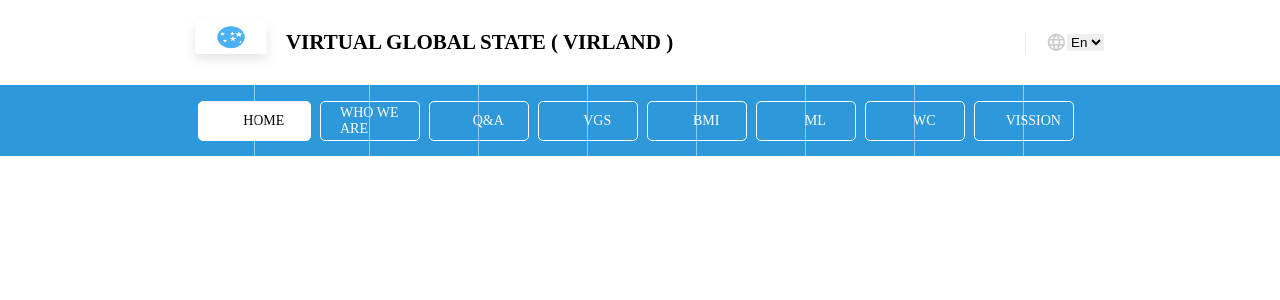
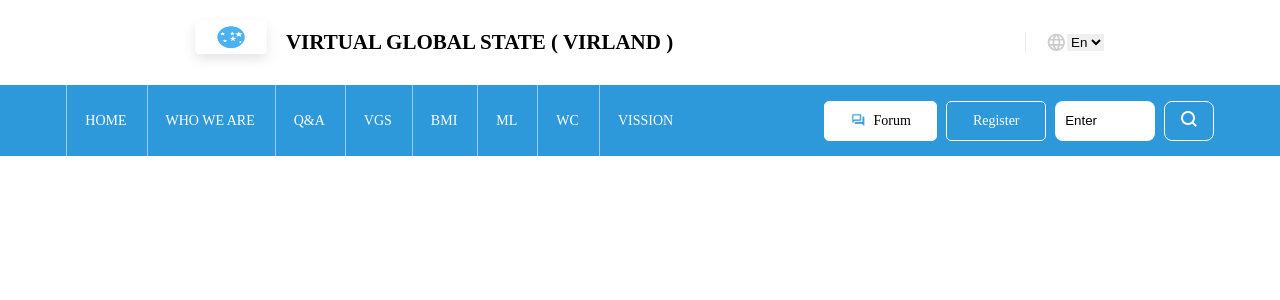
Before and after one commit to Ola-22/virtual-global, a React (Create React App) app: page / in a window 1280 px wide. Shown: the top 300 px of the page. Built offline with nearby package versions, Linux system fonts and the light colour scheme.

Commit message:
Add Menu Link, button of the register and input search

```diff
--- a/src/Components/Header/index.js
+++ b/src/Components/Header/index.js
@@ -14,6 +14,22 @@ function Header() {
         <Link to="/">wc</Link>
         <Link to="/">vission</Link>
       </div>
+      <div>
+        <Link to="/">
+          <img
+            src="/images/forum.png"
+            alt="form button"
+            width="15"
+            height="15"
+          />
+          Forum
+        </Link>
+        <Link to="/">Register</Link>
+        <input type="text" placeholder="Enter" />
+        <button>
+          <img src="/images/search.png" alt="search" />
+        </button>
+      </div>
     </S.HeaderContainer>
   );
 }
```
